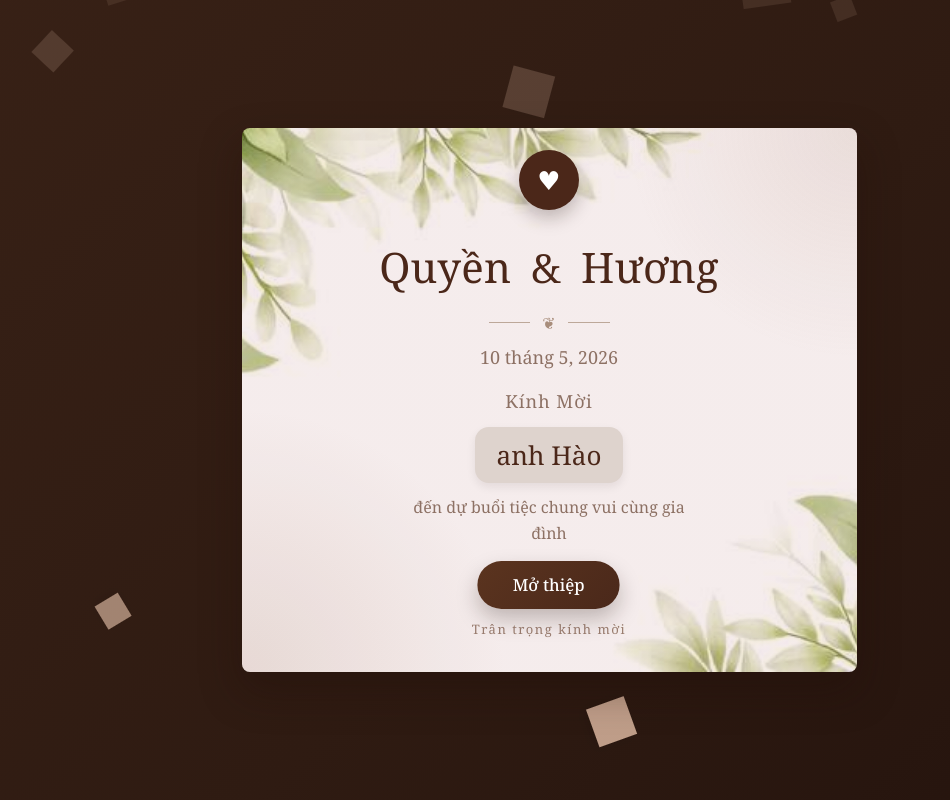
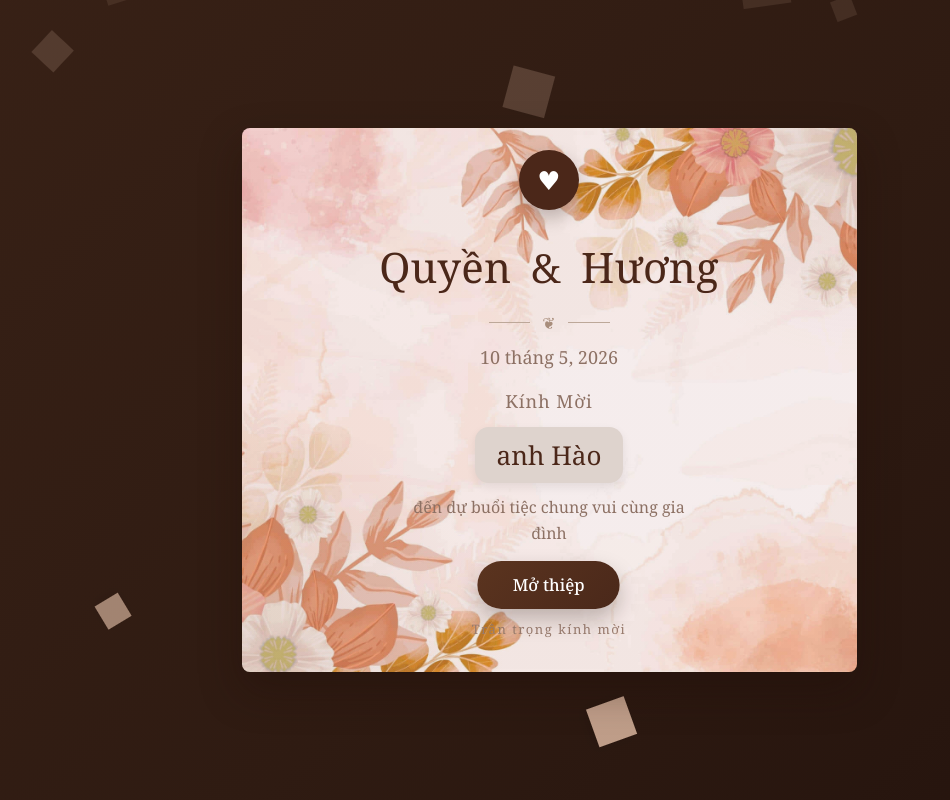
Before and after one commit to chih611/wedding-invitation, an Angular app: page / in a window 1280 px wide. Shown: the whole page, without its empty margins (91-1041 px from the left). Built offline with nearby package versions, Linux system fonts and the light colour scheme; grey boxes are pictures that could not be loaded.

Commit message:
correct link

```diff
--- a/src/app/splash/splash.component.scss
+++ b/src/app/splash/splash.component.scss
@@ -45,8 +45,7 @@
   max-width: 615px;
   width: min(92vw, 615px);
   min-height: 500px;
-  background: #f6efe9 url('/beautiful-green-leaf-background-watercolor-vector.jpg') center center /
-    cover no-repeat;
+  background: #f6efe9 url('/flower_background.jpg') center center / cover no-repeat;
   padding: 50px 44px 34px;
   border-radius: 8px;
   box-shadow: 0 18px 40px rgba(31, 14, 9, 0.38);
```
Also changed, not shown: public/beautiful-green-leaf-background-watercolor-vector.jpg (deleted), public/flower_background.jpg (added).
